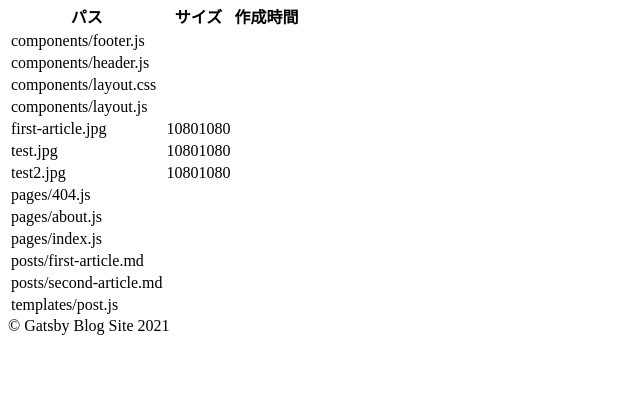
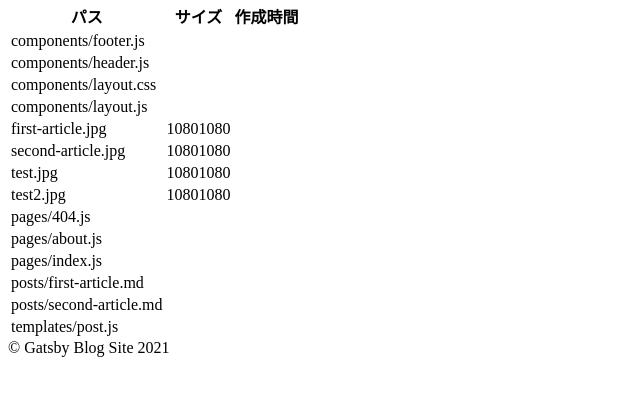
Before and after one commit to inos3910/gatsby-test, a Gatsby site: page /about in a window 1280 px wide. Shown: the part 190-586 px from the top of the page, without its empty margins (0-640 px from the left). Built offline with nearby package versions, Linux system fonts and the light colour scheme; Gatsby itself is replaced by a stand-in of ours.

Commit message:
[add] second-article add topImage

```diff
--- a/src/posts/second-article.md
+++ b/src/posts/second-article.md
@@ -1,6 +1,7 @@
 ---
 title: "２つめの記事"
 date: "2021-07-28 14:57:37"
+topImage: "../images/second-article.jpg"
 ---
 
 ### Gatsby での 2 つめの記事
```
Also changed, not shown: src/images/second-article.jpg (added).
